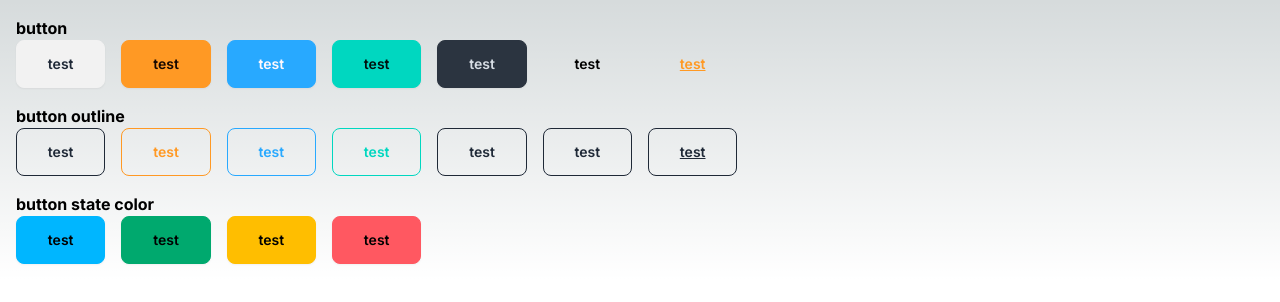
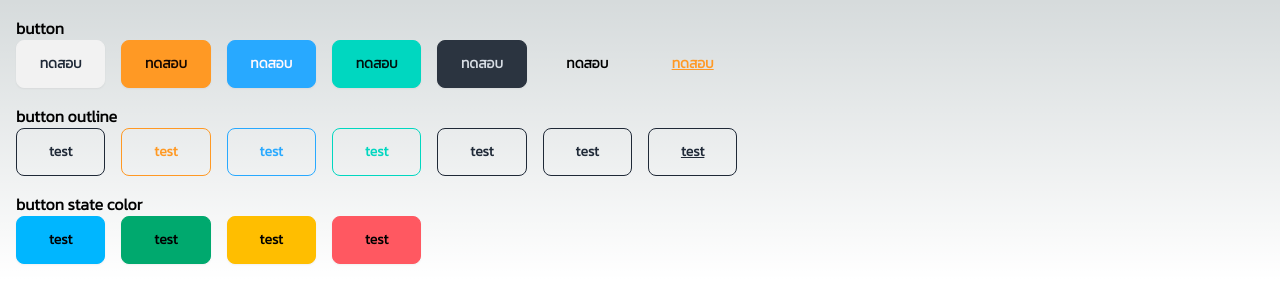
Before and after one commit to 11best/papuan-hotel, a Next.js app: page /ui-playground in a window 1280 px wide. Shown: the top 302 px of the page. Built offline with nearby package versions, Linux system fonts and the light colour scheme.

Commit message:
change font

```diff
--- a/app/layout.tsx
+++ b/app/layout.tsx
@@ -1,12 +1,12 @@
 import type { Metadata } from "next";
-import { Inter } from "next/font/google";
+import { Kanit } from "next/font/google";
 import "./globals.css";
 
-const inter = Inter({ subsets: ["latin"] });
+const kanit = Kanit({ weight: "300", subsets: ["thai"] });
 
 export const metadata: Metadata = {
-  title: "Create Next App",
-  description: "Generated by create next app",
+  title: "Papuan",
+  description: "Nong Papuan Hotel",
 };
 
 export default function RootLayout({
@@ -16,7 +16,7 @@ export default function RootLayout({
 }>) {
   return (
     <html lang="en">
-      <body className={inter.className}>{children}</body>
+      <body className={kanit.className}>{children}</body>
     </html>
   );
 }
--- a/app/ui-playground/page.tsx
+++ b/app/ui-playground/page.tsx
@@ -4,13 +4,13 @@ export default function Page() {
       <div>
         <h3 className="font-bold">button</h3>
         <div className="grid grid-cols-12 gap-4">
-          <button className="btn">test</button>
-          <button className="btn btn-primary">test</button>
-          <button className="btn btn-secondary">test</button>
-          <button className="btn btn-accent">test</button>
-          <button className="btn btn-neutral">test</button>
-          <button className="btn btn-ghost">test</button>
-          <button className="btn btn-link">test</button>
+          <button className="btn">ทดสอบ</button>
+          <button className="btn btn-primary">ทดสอบ</button>
+          <button className="btn btn-secondary">ทดสอบ</button>
+          <button className="btn btn-accent">ทดสอบ</button>
+          <button className="btn btn-neutral">ทดสอบ</button>
+          <button className="btn btn-ghost">ทดสอบ</button>
+          <button className="btn btn-link">ทดสอบ</button>
         </div>
       </div>
 
```
